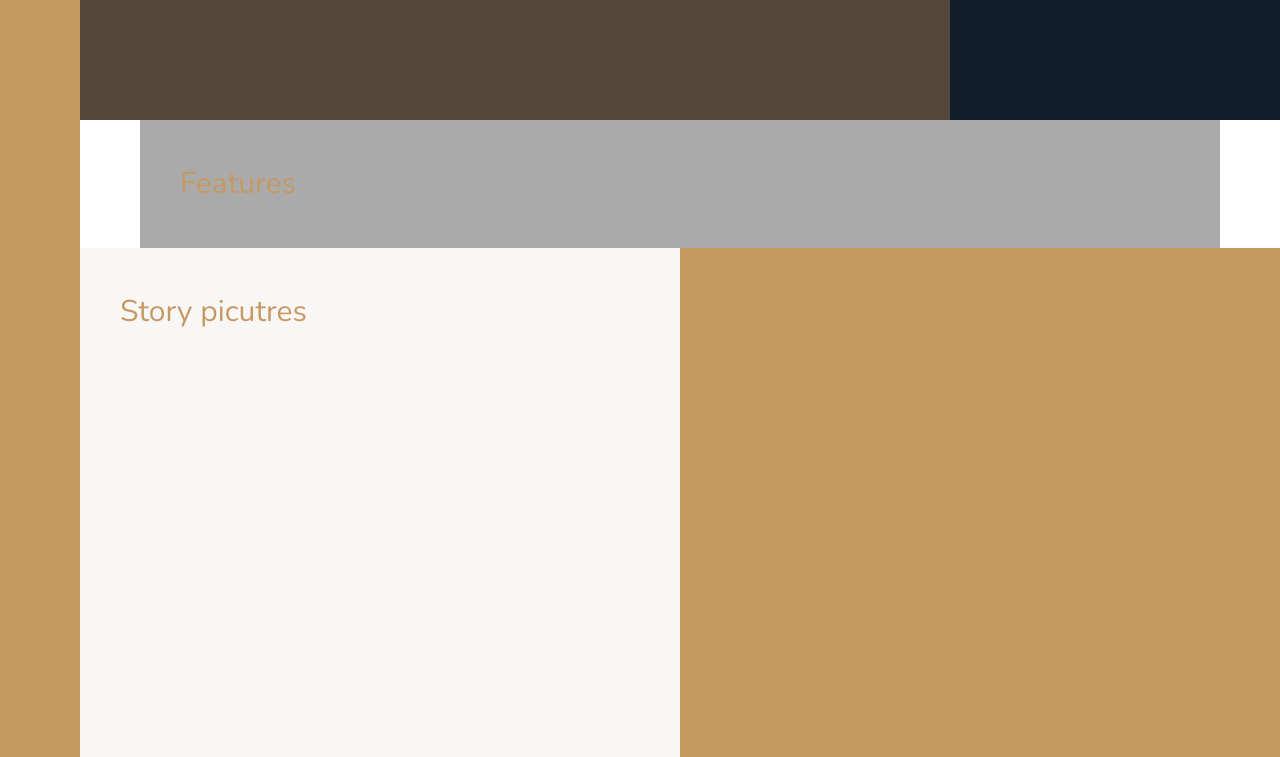
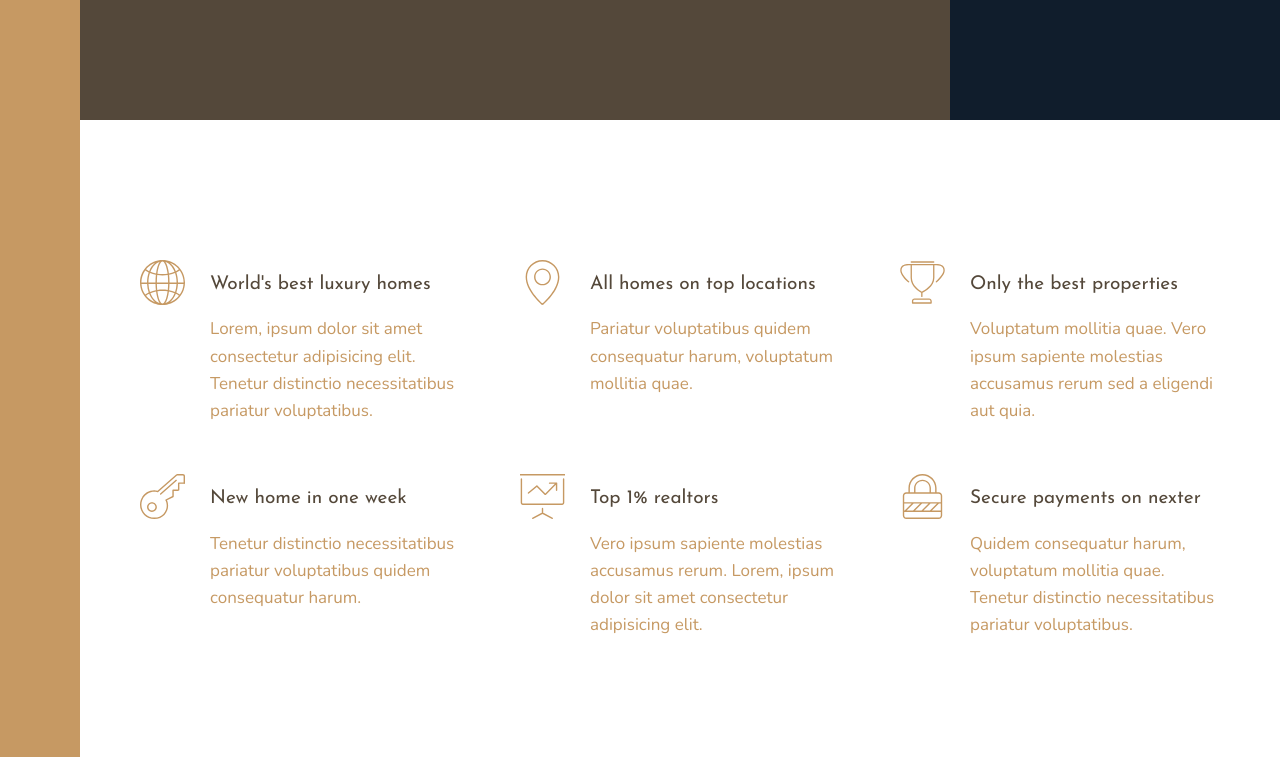
Before and after one commit to mrdzoviii/nexter, a website: page index.html in a window 1280 px wide. Shown: the part 520-1277 px from the top of the page. Drawn offline with nearby package versions, Linux system fonts and the light colour scheme.

Commit message:
Added features.

```diff
--- a/index.html
+++ b/index.html
@@ -20,7 +20,49 @@
         </header>
         <div class="realtors">Top 3 Realtors</div>
         <section class="features">
-            Features
+            <div class="feature">
+                <svg class="feature__icon">
+                    <use href="img/sprite.svg#icon-global"></use>
+                </svg>
+                <h4 class="heading-4 heading-4--dark">World's best luxury homes</h4>
+                <p class="feature__text">Lorem, ipsum dolor sit amet consectetur adipisicing elit. Tenetur distinctio necessitatibus pariatur voluptatibus.</p>
+            </div>
+            <div class="feature">
+                <svg class="feature__icon">
+                    <use href="img/sprite.svg#icon-map-pin"></use>
+                </svg>
+                <h4 class="heading-4 heading-4--dark">All homes on top locations</h4>
+                <p class="feature__text">Pariatur voluptatibus quidem consequatur harum, voluptatum mollitia quae.</p>
+            </div>
+            <div class="feature">
+                <svg class="feature__icon">
+                    <use href="img/sprite.svg#icon-trophy"></use>
+                </svg>
+                <h4 class="heading-4 heading-4--dark">Only the best properties</h4>
+                <p class="feature__text">Voluptatum mollitia quae. Vero ipsum sapiente molestias accusamus rerum sed a eligendi aut quia.
+                </p>
+            </div>
+            <div class="feature">
+                <svg class="feature__icon">
+                    <use href="img/sprite.svg#icon-key"></use>
+                </svg>
+                <h4 class="heading-4 heading-4--dark">New home in one week</h4>
+                <p class="feature__text">Tenetur distinctio necessitatibus pariatur voluptatibus quidem consequatur harum.</p>
+            </div>
+            <div class="feature">
+                <svg class="feature__icon">
+                    <use href="img/sprite.svg#icon-presentation"></use>
+                </svg>
+                <h4 class="heading-4 heading-4--dark">Top 1% realtors</h4>
+                <p class="feature__text">Vero ipsum sapiente molestias accusamus rerum. Lorem, ipsum dolor sit amet consectetur adipisicing elit.</p>
+            </div>
+            <div class="feature">
+                <svg class="feature__icon">
+                    <use href="img/sprite.svg#icon-lock"></use>
+                </svg>
+                <h4 class="heading-4 heading-4--dark">Secure payments on nexter</h4>
+                <p class="feature__text">Quidem consequatur harum, voluptatum mollitia quae. Tenetur distinctio necessitatibus pariatur voluptatibus.</p>
+            </div>
         </section>
         <div class="story__pictures">
             Story picutres
--- a/sass/_base.scss
+++ b/sass/_base.scss
@@ -37,9 +37,4 @@ body {
   display: grid;
   grid-template-rows: 80vh min-content 40vw repeat(3,min-content);
   grid-template-columns: [sidebar-start] 8rem [sidebar-end full-start] minmax(6rem,1fr) [center-start]  repeat(8,[col-start] minmax(min-content,14rem) [col-end]) [center-end] minmax(6rem,1fr) [full-end];
-
-  & > * {
-    font-size: 3rem;
-    padding: 40px;
-  }
 }
--- a/sass/_features.scss
+++ b/sass/_features.scss
@@ -1,4 +1,33 @@
 .features {
-  background-color: $color-grey-light-2;
   grid-column: center-start / center-end;
+
+  margin: 15rem 0;
+
+  display: grid;
+  //grid-template-columns: repeat(3, 1fr);
+  grid-template-columns: repeat(auto-fit, minmax(25rem,1fr));
+  grid-gap: 6rem;
+
+  align-items: start;
 }
+
+.feature {
+
+  display: grid;
+  grid-template-columns: min-content 1fr;
+  grid-row-gap: 1.5rem;
+  grid-column-gap: 2.5rem;
+
+
+  &__icon {
+    fill: $color-primary;
+    width:4.5rem;
+    height: 4.5rem;
+    grid-row: 1 / span 2;
+    transform: translateY(-1rem);
+  }
+
+  &__text {
+    font-size: 1.7rem;
+  }
+}
--- a/sass/_typography.scss
+++ b/sass/_typography.scss
@@ -0,0 +1,29 @@
+%heading {
+  font-family: $font-display;
+  font-weight: 400;
+}
+
+.heading-1 {
+  @extend %heading;
+}
+
+.heading-2 {
+  @extend %heading;
+}
+
+.heading-3 {
+  @extend %heading;
+}
+
+.heading-4 {
+  @extend %heading;
+  font-size: 1.9rem;
+
+  &--light {
+    color: $color-grey-light-1;
+  }
+
+  &--dark {
+    color: $color-grey-dark-1;
+  }
+}
```
Also changed, not shown: css/style.css.
